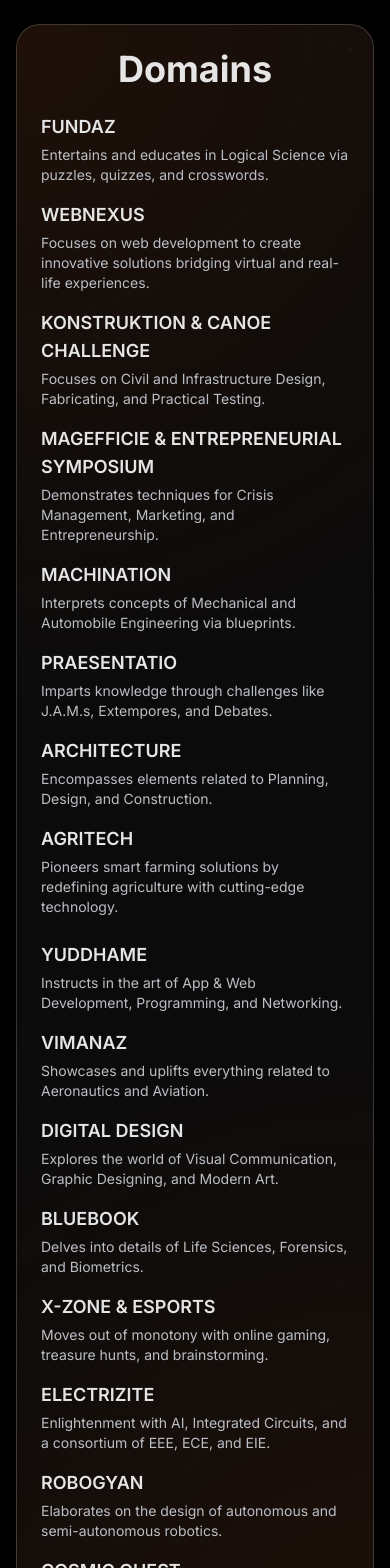
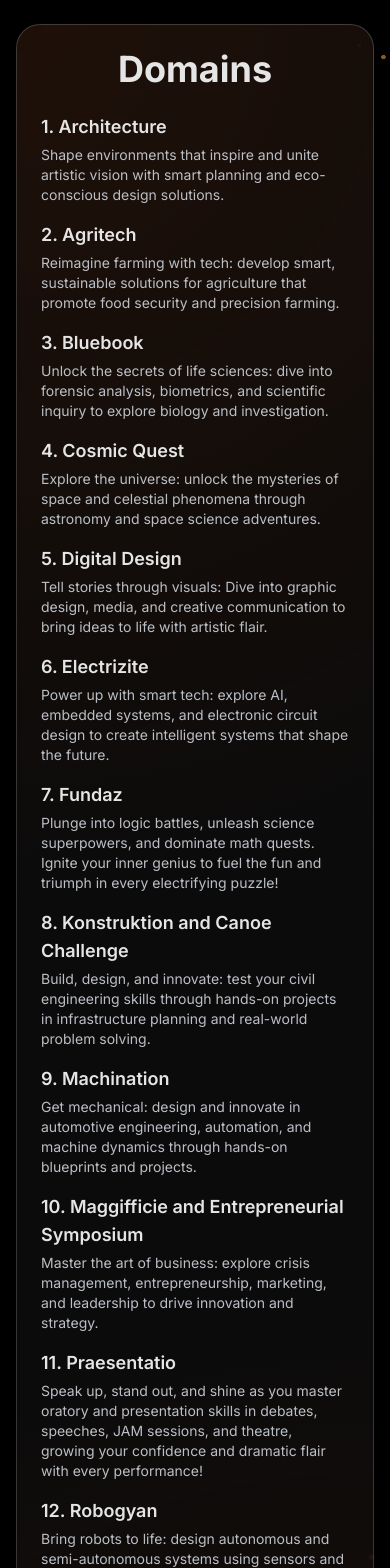
Before and after one commit to team-envision/CFA-25-frontend, a Next.js app: page /components/Domains in a window 390 px wide. Shown: the top 1568 px of the page. Built offline with nearby package versions, Linux system fonts and the light colour scheme.

Commit message:
fix ui and update domain details

```diff
--- a/src/app/components/Domains/page.tsx
+++ b/src/app/components/Domains/page.tsx
@@ -10,73 +10,70 @@ import Image from "next/image";
 const Particles = dynamic(() => import("../Particles"), { ssr: false });
 
 // FIX: Updated domain data based on the provided image for accuracy
-const leftDomains = [
+const DomainDetails = [
   {
-    title: "FUNDAZ",
-    desc: "Entertains and educates in Logical Science via puzzles, quizzes, and crosswords.",
+    title: "1. Architecture",
+    desc: "Shape environments that inspire and unite artistic vision with smart planning and eco-conscious design solutions.",
   },
   {
-    title: "WEBNEXUS",
-    desc: "Focuses on web development to create innovative solutions bridging virtual and real-life experiences.",
+    title: "2. Agritech",
+    desc: "Reimagine farming with tech: develop smart, sustainable solutions for agriculture that promote food security and precision farming.",
   },
   {
-    title: "KONSTRUKTION & CANOE CHALLENGE",
-    desc: "Focuses on Civil and Infrastructure Design, Fabricating, and Practical Testing.",
+    title: "3. Bluebook",
+    desc: "Unlock the secrets of life sciences: dive into forensic analysis, biometrics, and scientific inquiry to explore biology and investigation.",
   },
   {
-    title: "MAGEFFICIE & ENTREPRENEURIAL SYMPOSIUM",
-    desc: "Demonstrates techniques for Crisis Management, Marketing, and Entrepreneurship.",
+    title: "4. Cosmic Quest",
+    desc: "Explore the universe: unlock the mysteries of space and celestial phenomena through astronomy and space science adventures.",
   },
   {
-    title: "MACHINATION",
-    desc: "Interprets concepts of Mechanical and Automobile Engineering via blueprints.",
+    title: "5. Digital Design",
+    desc: "Tell stories through visuals: Dive into graphic design, media, and creative communication to bring ideas to life with artistic flair.",
   },
   {
-    title: "PRAESENTATIO",
-    desc: "Imparts knowledge through challenges like J.A.M.s, Extempores, and Debates.",
+    title: "6. Electrizite",
+    desc: "Power up with smart tech: explore AI, embedded systems, and electronic circuit design to create intelligent systems that shape the future.",
   },
   {
-    title: "ARCHITECTURE",
-    desc: "Encompasses elements related to Planning, Design, and Construction.",
+    title: "7. Fundaz",
+    desc: "Plunge into logic battles, unleash science superpowers, and dominate math quests. Ignite your inner genius to fuel the fun and triumph in every electrifying puzzle!",
   },
   {
-    title: "AGRITECH",
-    desc: "Pioneers smart farming solutions by redefining agriculture with cutting-edge technology.",
-  },
-];
-
-const rightDomains = [
-  {
-    title: "YUDDHAME",
-    desc: "Instructs in the art of App & Web Development, Programming, and Networking.",
+    title: "8. Konstruktion and Canoe Challenge",
+    desc: "Build, design, and innovate: test your civil engineering skills through hands-on projects in infrastructure planning and real-world problem solving.",
   },
   {
-    title: "VIMANAZ",
-    desc: "Showcases and uplifts everything related to Aeronautics and Aviation.",
+    title: "9. Machination",
+    desc: "Get mechanical: design and innovate in automotive engineering, automation, and machine dynamics through hands-on blueprints and projects.",
   },
   {
-    title: "DIGITAL DESIGN",
-    desc: "Explores the world of Visual Communication, Graphic Designing, and Modern Art.",
+    title: "10. Maggifficie and Entrepreneurial Symposium",
+    desc: "Master the art of business: explore crisis management, entrepreneurship, marketing, and leadership to drive innovation and strategy.",
   },
   {
-    title: "BLUEBOOK",
-    desc: "Delves into details of Life Sciences, Forensics, and Biometrics.",
+    title: "11. Praesentatio",
+    desc: "Speak up, stand out, and shine as you master oratory and presentation skills in debates, speeches, JAM sessions, and theatre, growing your confidence and dramatic flair with every performance!",
   },
   {
-    title: "X-ZONE & ESPORTS",
-    desc: "Moves out of monotony with online gaming, treasure hunts, and brainstorming.",
+    title: "12. Robogyan",
+    desc: "Bring robots to life: design autonomous and semi-autonomous systems using sensors and smart controls to push the boundaries of robotics.",
   },
   {
-    title: "ELECTRIZITE",
-    desc: "Enlightenment with AI, Integrated Circuits, and a consortium of EEE, ECE, and EIE.",
+    title: "13. Vimanaz",
+    desc: "Soar into the science of flight: take on aeronautical challenges and explore aviation engineering and aerospace technology in action.",
   },
   {
-    title: "ROBOGYAN",
-    desc: "Elaborates on the design of autonomous and semi-autonomous robotics.",
+    title: "14. Webnexus",
+    desc: "Lead the way in web innovation: design sleek front-end and full-stack experiences that connect the digital world with everyday life through intuitive interfaces.",
   },
   {
-    title: "COSMIC QUEST",
-    desc: "Unlock the secrets of the cosmos and embrace the adventure of space exploration.",
+    title: "15. X-Zone and E-Sports",
+    desc: "Level up with high-energy gaming: sharpen your strategy and teamwork in esports, treasure hunts, interactive simulations, and game development.",
+  },
+  {
+    title: "16. Yuddhame",
+    desc: "Gear up to build apps and websites: sharpen your programming, networking, and software design skills while creating real-world tech solutions.",
   },
 ];
 
@@ -131,10 +128,10 @@ const Domains = () => {
             </div>
             {/* Domains Container */}
             {/* FIX: Added padding-bottom to prevent the button from covering the last items */}
-            <div className="flex flex-col md:flex-row gap-6 pb-10 md:hidden">
+            <div className="flex flex-col gap-6 pb-10 md:hidden">
               {/* Left Column */}
               <div className="flex-1 space-y-4">
-                {leftDomains.map((item, idx) => (
+                {DomainDetails.map((item, idx) => (
                   <div key={idx}>
                     <h3 className="text-lg sm:text-xl font-semibold mb-1">
                       {item.title}
@@ -146,10 +143,7 @@ const Domains = () => {
                 ))}
               </div>
 
-              {/* Divider */}
-              <div className="hidden md:block w-[2px] bg-white/30 rounded-full" />
-
-              {/* Right Column */}
+              {/* Right Column
               <div className="flex-1 space-y-4 text-left md:text-right">
                 {rightDomains.map((item, idx) => (
                   <div key={idx}>
@@ -161,7 +155,7 @@ const Domains = () => {
                     </p>
                   </div>
                 ))}
-              </div>
+              </div> */}
             </div>
 
             {/* Button Container */}
```
